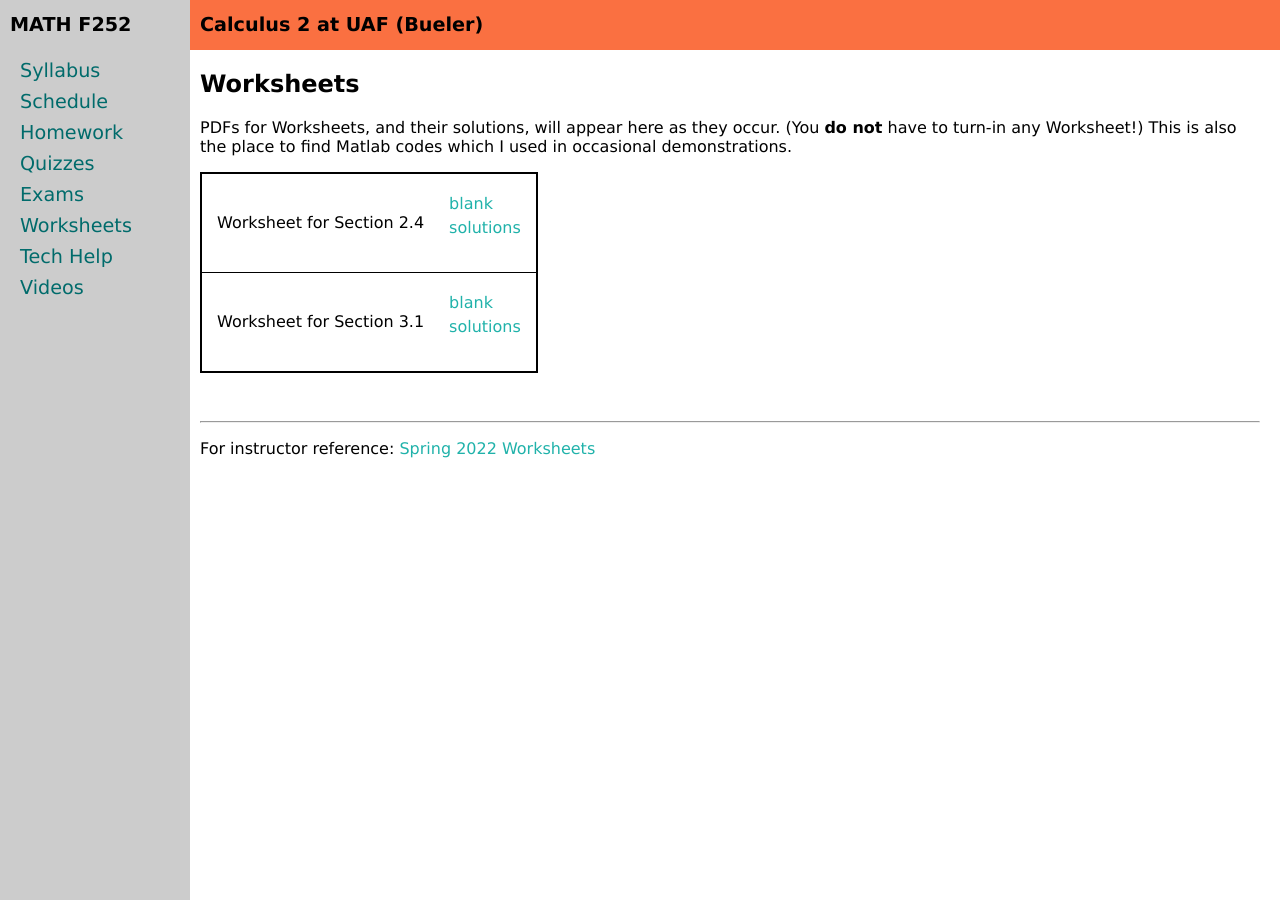
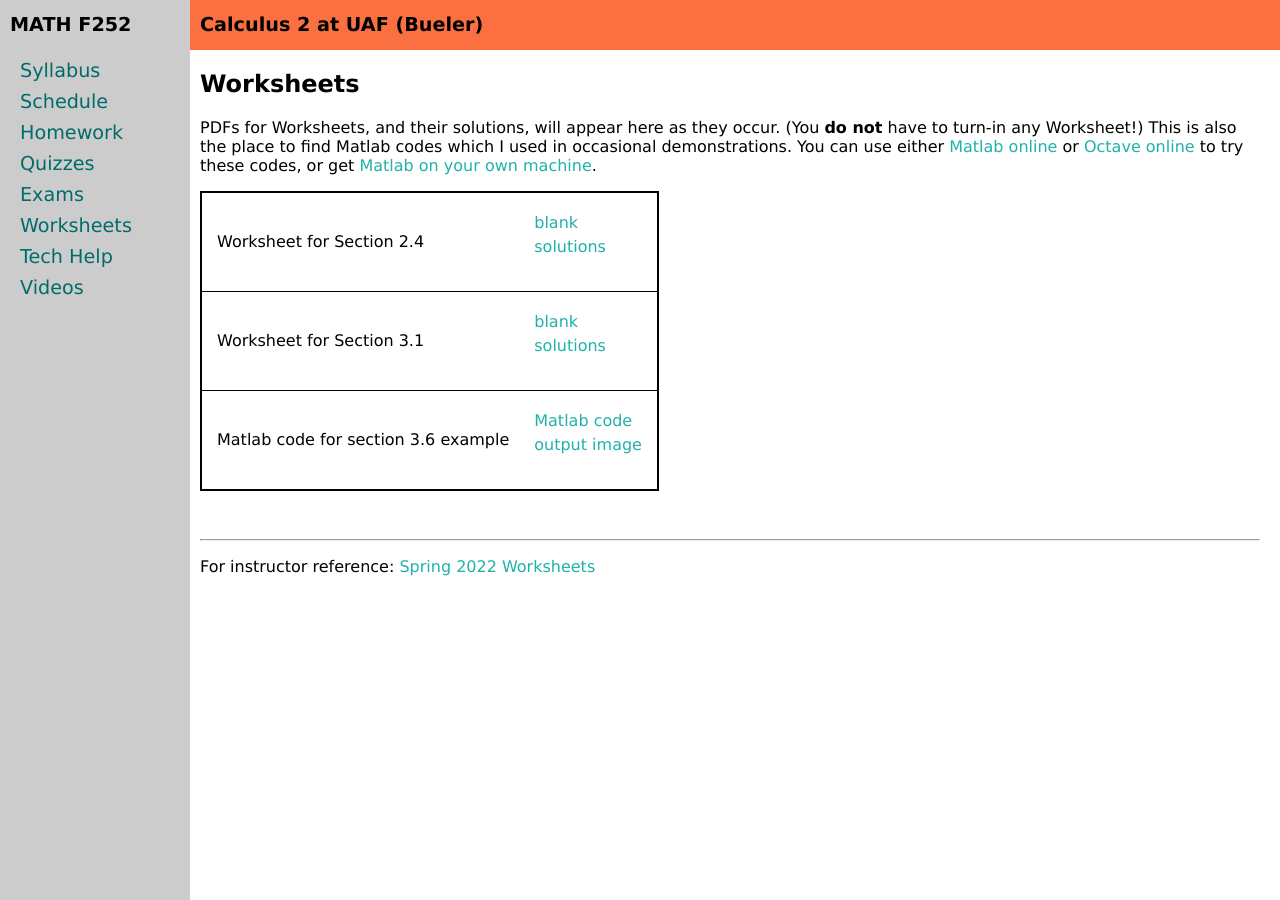
Before and after one commit to uaf-math/calc2, a Jekyll site: the page built from worksheets.md, in a window 1280 px wide. Built offline with Jekyll 4.4.1, drawn with Linux system fonts in a browser that asks for light colours.

Commit message:
set up for matlab numint.m demo in class

```diff
--- a/_data/worksheets.yml
+++ b/_data/worksheets.yml
@@ -7,3 +7,6 @@ worksheets:
 - name: Worksheet for Section 3.1
   blank: 3p1.pdf
   solutions: 3p1solns.pdf
+- name: Matlab code for section 3.6 example
+  file: matlab/numint.m
+  image: matlab/numint.pdf
--- a/worksheets.md
+++ b/worksheets.md
@@ -5,7 +5,7 @@ title: Worksheets
 
 ## Worksheets
 
-PDFs for Worksheets, and their solutions, will appear here as they occur.  (You **do not** have to turn-in any Worksheet!)  This is also the place to find Matlab codes which I used in occasional demonstrations.
+PDFs for Worksheets, and their solutions, will appear here as they occur.  (You **do not** have to turn-in any Worksheet!)  This is also the place to find Matlab codes which I used in occasional demonstrations.  You can use either [Matlab online](https://matlab.mathworks.com/) or [Octave online](https://octave-online.net/) to try these codes, or get [Matlab on your own machine](https://www.mathworks.com/products/matlab/student.html).
 
 {% include worksheet_table.md  data=site.data.worksheets %}
 
```
Also changed, not shown: 2 other files.
